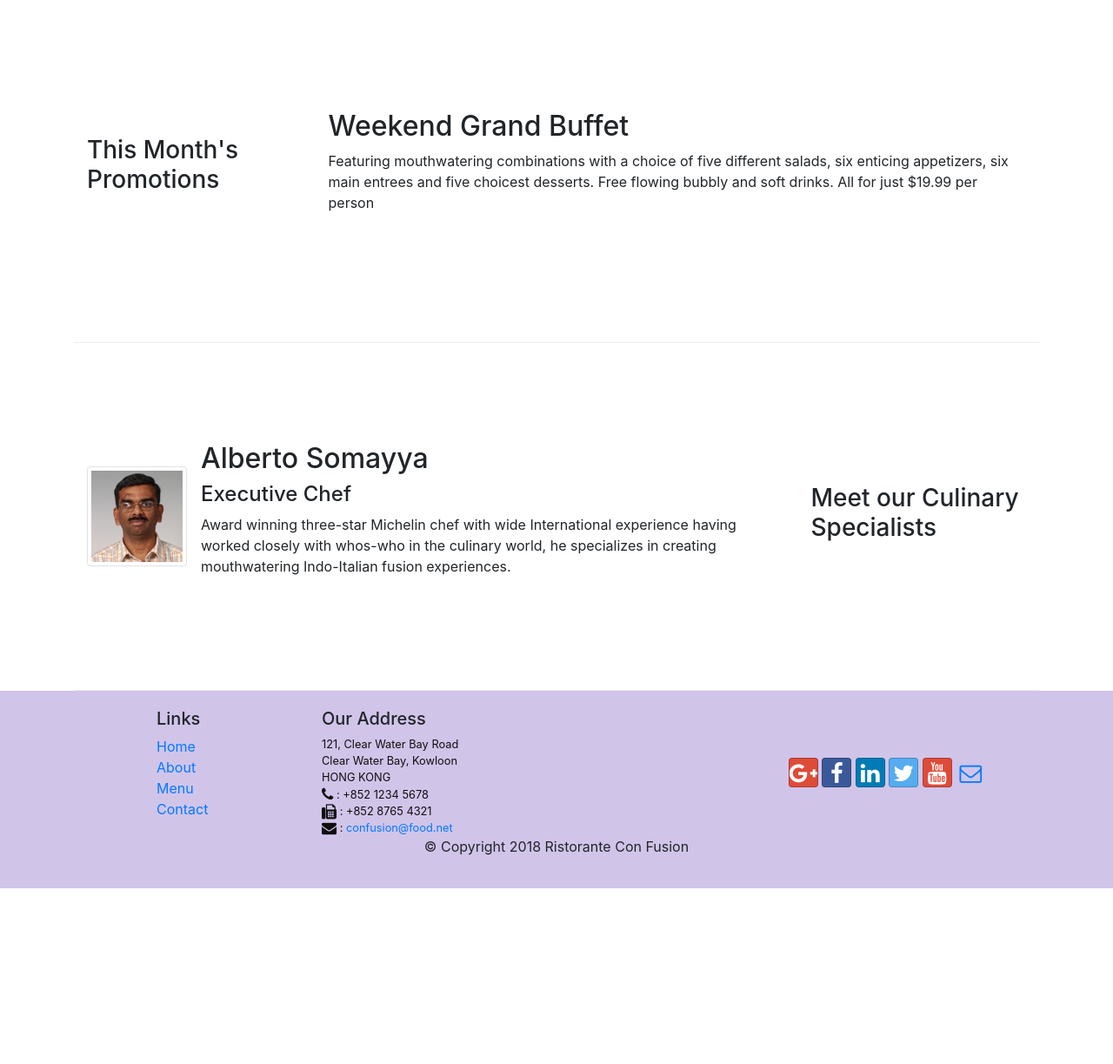
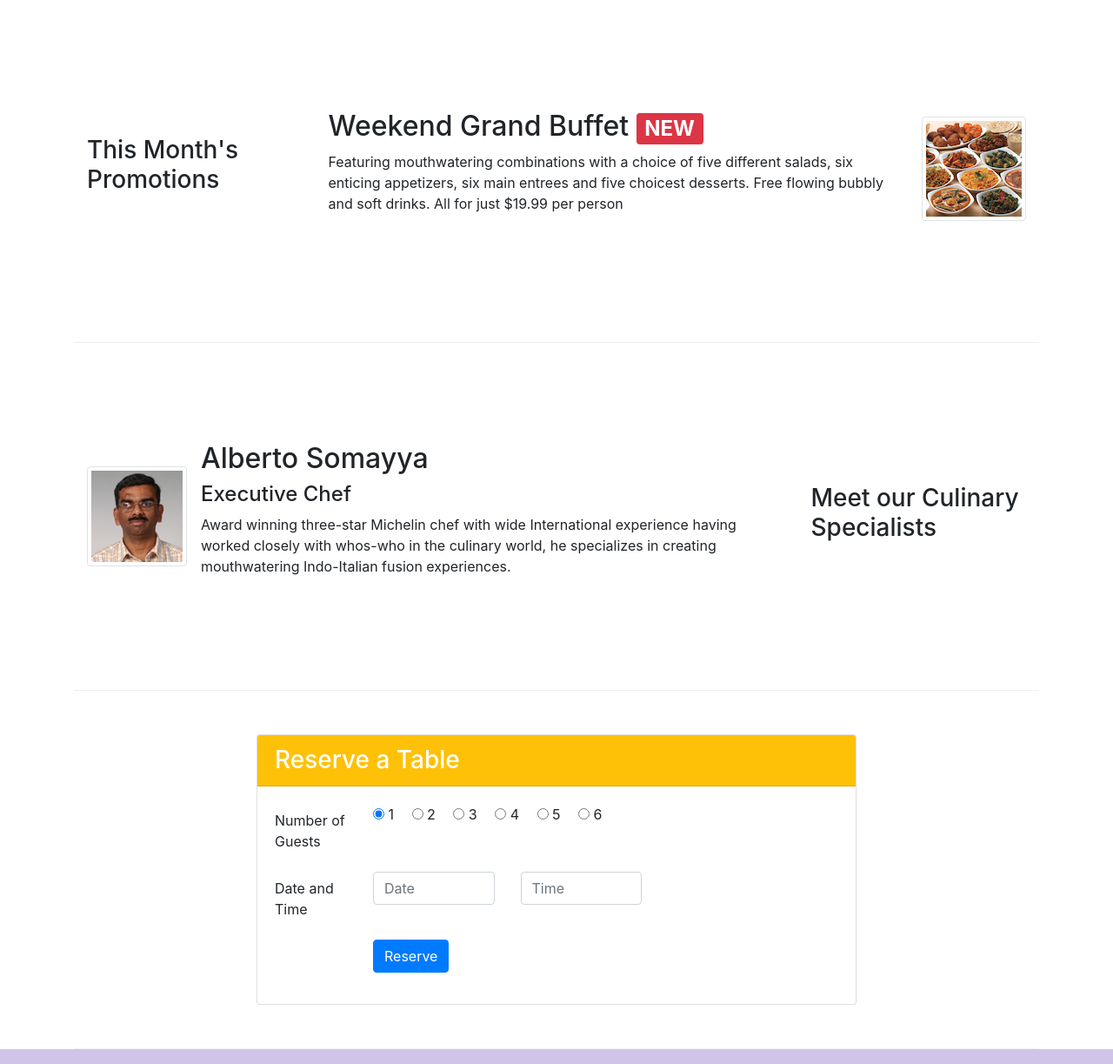
Before and after one commit to cibss/bootstrap, a website: page index.html in a window 1280 px wide. Shown: the part 740-1963 px from the top of the page at 87% size. Before the commit the page ends 1761 px from the top, so only its background shows below. Drawn offline with nearby package versions, Linux system fonts and the light colour scheme.

Commit message:
assignment 2

```diff
--- a/index.html
+++ b/index.html
@@ -24,10 +24,14 @@
             <a class="navbar-brand mr-auto" href="#"><img src="img/logo.png" height="30" width="41"></a>
             <div class="collapse navbar-collapse" id="Navbar">
                 <ul class="navbar-nav mr-auto">
-                    <li class="nav-item active"><a class="nav-link" href="#"><span class="fa fa-home fa-lg"></span> Home</a></li>
-                    <li class="nav-item"><a class="nav-link" href="./aboutus.html"><span class="fa fa-info fa-lg"></span> About</a></li>
-                    <li class="nav-item"><a class="nav-link" href="#"><span class="fa fa-list fa-lg"></span> Menu</a></li>
-                    <li class="nav-item"><a class="nav-link" href="./contactus.html"><span class="fa fa-address-card fa-lg"></span> Contact</a></li>
+                    <li class="nav-item active"><a class="nav-link" href="#"><span class="fa fa-home fa-lg"></span>
+                            Home</a></li>
+                    <li class="nav-item"><a class="nav-link" href="./aboutus.html"><span
+                                class="fa fa-info fa-lg"></span> About</a></li>
+                    <li class="nav-item"><a class="nav-link" href="#"><span class="fa fa-list fa-lg"></span> Menu</a>
+                    </li>
+                    <li class="nav-item"><a class="nav-link" href="./contactus.html"><span
+                                class="fa fa-address-card fa-lg"></span> Contact</a></li>
                 </ul>
             </div>
         </div>
@@ -38,10 +42,14 @@
             <div class="row row-header">
                 <div class="col-12 col-sm-6">
                     <h1>Ristorante con Fusion</h1>
-                    <p>We take inspiration from the World's best cuisines, and create a unique fusion experience. Our lipsmacking creations will tickle your culinary senses!</p>
+                    <p>We take inspiration from the World's best cuisines, and create a unique fusion experience. Our
+                        lipsmacking creations will tickle your culinary senses!</p>
                 </div>
                 <div class="col-12 col-sm align-self-center">
                     <img src="img/logo.png" class="img-fluid">
+                </div>
+                <div class="col-12 col-sm align-self-center">
+                    <a href="#reserve_form" class="btn btn-warning btn-block" role="button">Reserve Table</a>
                 </div>
             </div>
         </div>
@@ -54,11 +62,13 @@
             </div>
             <div class="col col-sm order-sm-first col-md">
                 <div class="media">
-                    <img class="d-flex mr-3 img-thumbnail align-self-center"
-                        src="img/uthappizza.png" alt="uthapizza">
+                    <img class="d-flex mr-3 img-thumbnail align-self-center" src="img/uthappizza.png" alt="uthapizza">
                     <div class="media-body">
-                        <h2 class="mt-0">Uthappizza <span class="badge badge-danger">HOT</span> <span class="badge badge-pill badge-secondary">$4.99</span></h2>
-                        <p class="d-none d-sm-block">A unique combination of Indian Uthappam (pancake) and Italian pizza, topped with Cerignola olives, ripe vine cherry tomatoes, Vidalia onion, Guntur chillies and Buffalo Paneer.</p>
+                        <h2 class="mt-0">Uthappizza <span class="badge badge-danger">HOT</span> <span
+                                class="badge badge-pill badge-secondary">$4.99</span></h2>
+                        <p class="d-none d-sm-block">A unique combination of Indian Uthappam (pancake) and Italian
+                            pizza, topped with Cerignola olives, ripe vine cherry tomatoes, Vidalia onion, Guntur
+                            chillies and Buffalo Paneer.</p>
                     </div>
                 </div>
             </div>
@@ -70,8 +80,15 @@
                 <h3>This Month's Promotions</h3>
             </div>
             <div class="col col-sm col-md">
-                <h2>Weekend Grand Buffet</h2>
-                <p class="d-none d-sm-block">Featuring mouthwatering combinations with a choice of five different salads, six enticing appetizers, six main entrees and five choicest desserts. Free flowing bubbly and soft drinks. All for just $19.99 per person </p>
+                <div class="media">
+                    <div class="media-body">
+                        <h2 class="mt-0">Weekend Grand Buffet <span class="badge badge-danger">NEW</span></h2>
+                        <p class="d-none d-sm-block">Featuring mouthwatering combinations with a choice of five
+                            different salads, six enticing appetizers, six main entrees and five choicest desserts. Free
+                            flowing bubbly and soft drinks. All for just $19.99 per person </p>
+                    </div>
+                    <img class="d-flex ml-3 img-thumbnail align-self-center" src="img/buffet.png" alt="buffet">
+                </div>
             </div>
         </div>
 
@@ -81,15 +98,63 @@
             </div>
             <div class="col col-sm order-sm-first col-md">
                 <div class="media">
-                    <img class="d-flex mr-3 img-thumbnail align-self-center"
-                        src="img/alberto.png" alt="alberto">
+                    <img class="d-flex mr-3 img-thumbnail align-self-center" src="img/alberto.png" alt="alberto">
                     <div class="media-body">
                         <h2 class="mt-0">Alberto Somayya</h2>
                         <h4>Executive Chef</h4>
-                        <p class="d-none d-sm-block">Award winning three-star Michelin chef with wide International experience having worked closely with whos-who in the culinary world, he specializes in creating mouthwatering Indo-Italian fusion experiences. </p>
+                        <p class="d-none d-sm-block">Award winning three-star Michelin chef with wide International
+                            experience having worked closely with whos-who in the culinary world, he specializes in
+                            creating mouthwatering Indo-Italian fusion experiences. </p>
                     </div>
                 </div>
             </div>
+        </div>
+
+        <div class="row row-content">
+            <div class="col-12">
+                <div class="col-12 offset-md-2 col-md-8 offset-md-2">
+                    <div class="card" id="reserve_form">
+                       <h3 class="card-header bg-warning text-white">Reserve a Table</h3>
+                       <div class="card-body">
+                            <form>
+                                <div class="form-group row">
+                                    <label for="guest" class="col-md-2 col-form-label">Number of Guests</label>
+                                    <div class="col-md-10">
+                                    <div class="radio">
+                                        <label class="mr-3"><input type="radio" name="optradio" checked> 1</label>
+                                        <label class="mr-3"><input type="radio" name="optradio"> 2</label>
+                                        <label class="mr-3"><input type="radio" name="optradio"> 3</label>
+                                        <label class="mr-3"><input type="radio" name="optradio"> 4</label>
+                                        <label class="mr-3"><input type="radio" name="optradio"> 5</label>
+                                        <label class="mr-3"><input type="radio" name="optradio"> 6</label>
+                                    </div>
+                                    </div>
+                                </div>
+                                <div class="form-group row">
+                                    <label for="datetime" class="col-12 col-md-2 col-form-label">Date and Time</label>
+                                    <div class="col-12 col-md-3">
+                                        <input type="text" class="form-control" id="date" name="date"
+                                            placeholder="Date">
+                                    </div>
+                                    <div class="col-12 col-md-3">
+                                        <input type="text" class="form-control" id="time" name="time"
+                                            placeholder="Time">
+                                    </div>
+                                </div>
+                                <div class="form-group row">
+                                    <div class="offset-md-2 col-md-10">
+                                        <button type="submit" class="btn btn-primary" id="reserve">
+                                            Reserve
+                                        </button>
+                                    </div>
+                                </div>
+                            </form>
+                       </div>
+
+                    </div>
+                </div>
+            </div>
+
         </div>
     </div>
 
@@ -113,16 +178,22 @@
                         HONG KONG<br>
                         <i class="fa fa-phone fa-lg"></i> : +852 1234 5678<br>
                         <i class="fa fa-fax fa-lg"></i> : +852 8765 4321<br>
-		              <i class="fa fa-envelope fa-lg"></i> : <a href="mailto:confusion@food.net">confusion@food.net</a>
+                        <i class="fa fa-envelope fa-lg"></i> : <a
+                            href="mailto:confusion@food.net">confusion@food.net</a>
                     </address>
                 </div>
                 <div class="col-12 col-sm-4 align-self-center">
                     <div class="text-center">
-                        <a class="btn btn-social-icon btn-google" href="http://google.com/+"><i class="fa fa-google-plus fa-lg"></i></a>
-                        <a class="btn btn-social-icon btn-facebook" href="http://www.facebook.com/profile.php?id="><i class="fa fa-facebook fa-lg"></i></a>
-                        <a class="btn btn-social-icon btn-linkedin" href="http://www.linkedin.com/in/"><i class="fa fa-linkedin fa-lg"></i></a>
-                        <a class="btn btn-social-icon btn-twitter" href="http://twitter.com/"><i class="fa fa-twitter fa-lg"></i></a>
-                        <a class="btn btn-social-icon btn-google" href="http://youtube.com/"><i class="fa fa-youtube fa-lg"></i></a>
+                        <a class="btn btn-social-icon btn-google" href="http://google.com/+"><i
+                                class="fa fa-google-plus fa-lg"></i></a>
+                        <a class="btn btn-social-icon btn-facebook" href="http://www.facebook.com/profile.php?id="><i
+                                class="fa fa-facebook fa-lg"></i></a>
+                        <a class="btn btn-social-icon btn-linkedin" href="http://www.linkedin.com/in/"><i
+                                class="fa fa-linkedin fa-lg"></i></a>
+                        <a class="btn btn-social-icon btn-twitter" href="http://twitter.com/"><i
+                                class="fa fa-twitter fa-lg"></i></a>
+                        <a class="btn btn-social-icon btn-google" href="http://youtube.com/"><i
+                                class="fa fa-youtube fa-lg"></i></a>
                         <a class="btn btn-social-icon" href="mailto:"><i class="fa fa-envelope-o fa-lg"></i></a>
                     </div>
                 </div>
```
Lines whose indentation alone changed are shown as unchanged.
